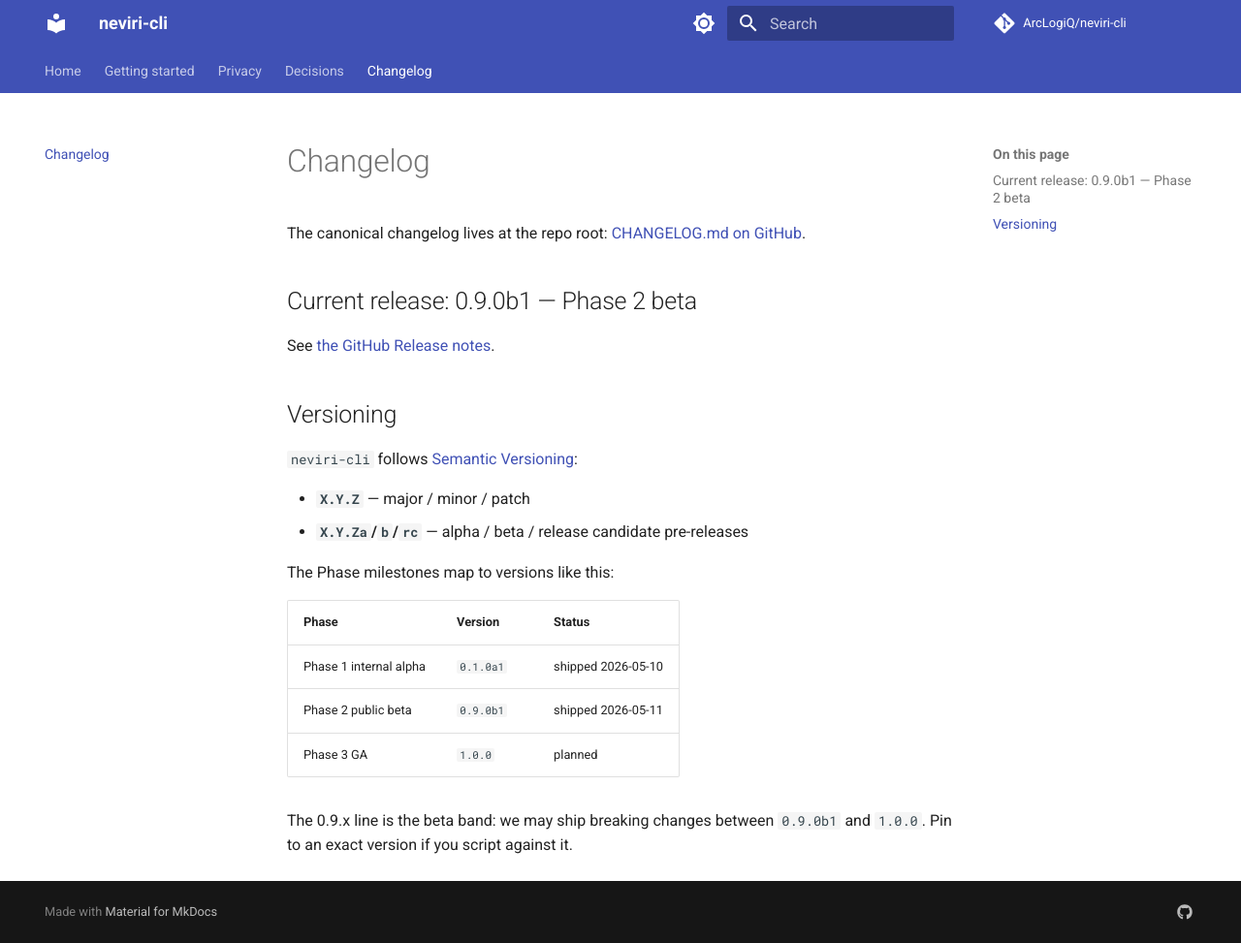
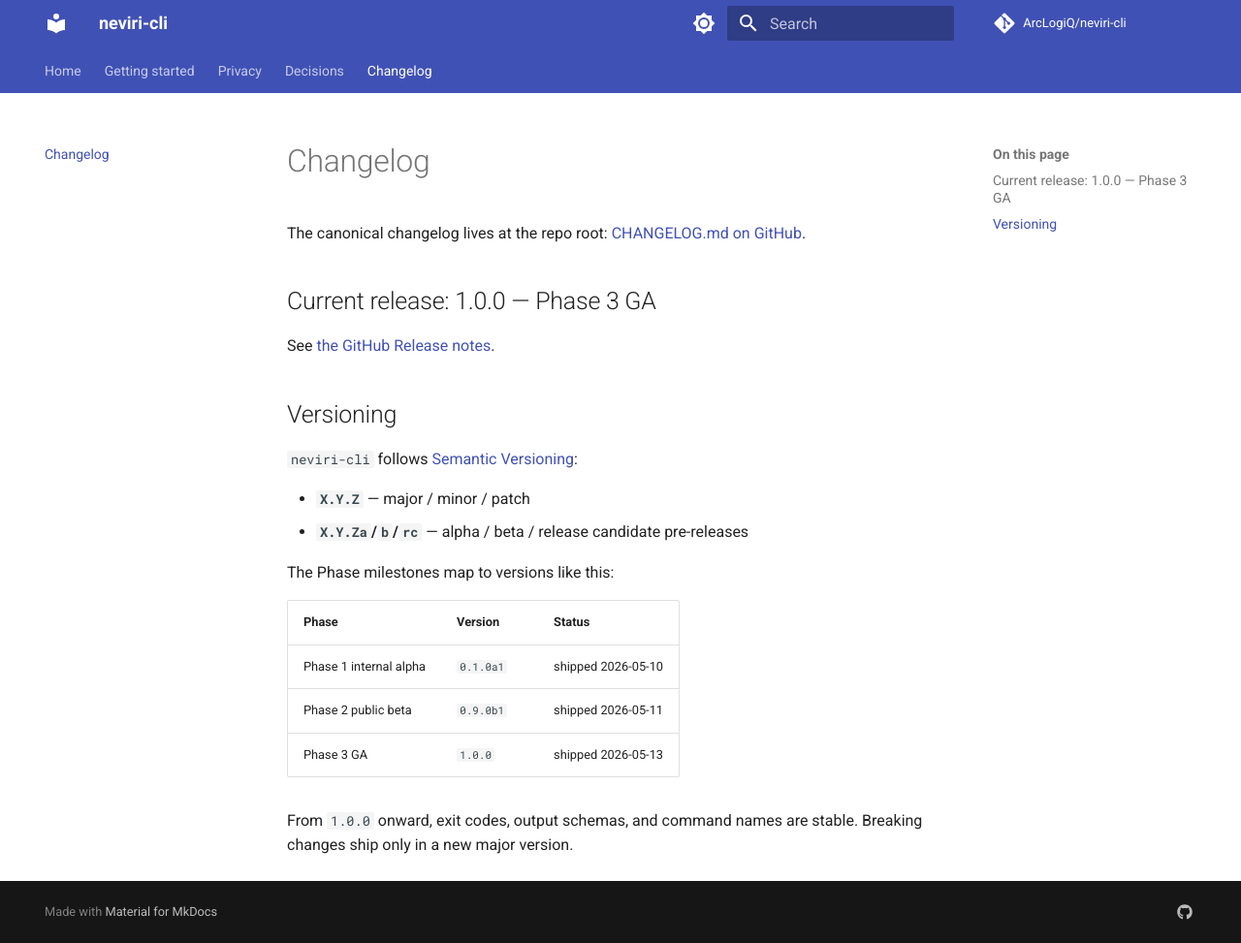
Before and after one commit to ArcLogiQ/neviri-cli, an MkDocs documentation site: the page built from docs/changelog.md, in a window 1280 px wide and 973 px high. Shown: the whole window at 97% size. Built offline with MkDocs 1.6.1 and Material for MkDocs 9.7.7, drawn with Linux system fonts in a browser that asks for light colours; comment, search, counter and statistics services are not loaded.

```diff
--- a/docs/changelog.md
+++ b/docs/changelog.md
@@ -3,9 +3,9 @@
 The canonical changelog lives at the repo root:
 [CHANGELOG.md on GitHub](https://github.com/ArcLogiQ/neviri-cli/blob/master/CHANGELOG.md).
 
-## Current release: 0.9.0b1 — Phase 2 beta
+## Current release: 1.0.0 — Phase 3 GA
 
-See [the GitHub Release notes](https://github.com/ArcLogiQ/neviri-cli/releases/tag/v0.9.0b1).
+See [the GitHub Release notes](https://github.com/ArcLogiQ/neviri-cli/releases/tag/v1.0.0).
 
 ## Versioning
 
@@ -20,7 +20,7 @@ The Phase milestones map to versions like this:
 |---|---|---|
 | Phase 1 internal alpha | `0.1.0a1` | shipped 2026-05-10 |
 | Phase 2 public beta | `0.9.0b1` | shipped 2026-05-11 |
-| Phase 3 GA | `1.0.0` | planned |
+| Phase 3 GA | `1.0.0` | shipped 2026-05-13 |
 
-The 0.9.x line is the beta band: we may ship breaking changes between
-`0.9.0b1` and `1.0.0`. Pin to an exact version if you script against it.
+From `1.0.0` onward, exit codes, output schemas, and command names are
+stable. Breaking changes ship only in a new major version.
--- a/docs/privacy.md
+++ b/docs/privacy.md
@@ -23,7 +23,7 @@ with this exact payload:
 | Field | Example | Description |
 |---|---|---|
 | `command` | `"vm"` | The top-level subcommand (one of: `auth`, `config`, `vm`, `volume`, `network`, `subnet`, `floating-ip`, `db`, `object`, `lb`, `app`, `deploy`, `credit`, `payment`, `completion`, `version`). Never arguments, flag values, IDs, or any user-supplied string. |
-| `cli_version` | `"0.9.0b1"` | The release of `neviri` you're running. |
+| `cli_version` | `"1.0.0"` | The release of `neviri` you're running. |
 | `os` | `"linux"` / `"darwin"` / `"windows"` | The platform name. No version, no kernel detail. |
 | `install_id` | `"7b2f5e1c-3a4d-..."` | A UUIDv4 generated locally when you opted in. It is NOT derived from your account, email, hostname, MAC address, or anything else identifying. It lives in `~/.neviri/config.toml` and you can rotate it by deleting that file. |
 
--- a/pyproject.toml
+++ b/pyproject.toml
@@ -4,7 +4,7 @@ build-backend = "hatchling.build"
 
 [project]
 name = "neviri-cli"
-version = "0.9.0b1"
+version = "1.0.0"
 description = "Official command-line interface for the Neviri Cloud Platform."
 readme = "README.md"
 requires-python = ">=3.11"
@@ -15,7 +15,7 @@ authors = [
 ]
 keywords = ["neviri", "cli", "cloud", "openstack", "infrastructure"]
 classifiers = [
-    "Development Status :: 3 - Alpha",
+    "Development Status :: 5 - Production/Stable",
     "Environment :: Console",
     "Intended Audience :: Developers",
     "Intended Audience :: System Administrators",
--- a/src/neviri_cli/__init__.py
+++ b/src/neviri_cli/__init__.py
@@ -1,3 +1,3 @@
 """Neviri CLI - command-line interface for the Neviri Cloud Platform."""
 
-__version__ = "0.9.0b1"
+__version__ = "1.0.0"
```
Also changed, not shown: CHANGELOG.md (+72 -6 lines), README.md (+10 -2 lines), docs/getting-started.md (+2 -2 lines), docs/index.md (+5 -5 lines), 1 other file.
